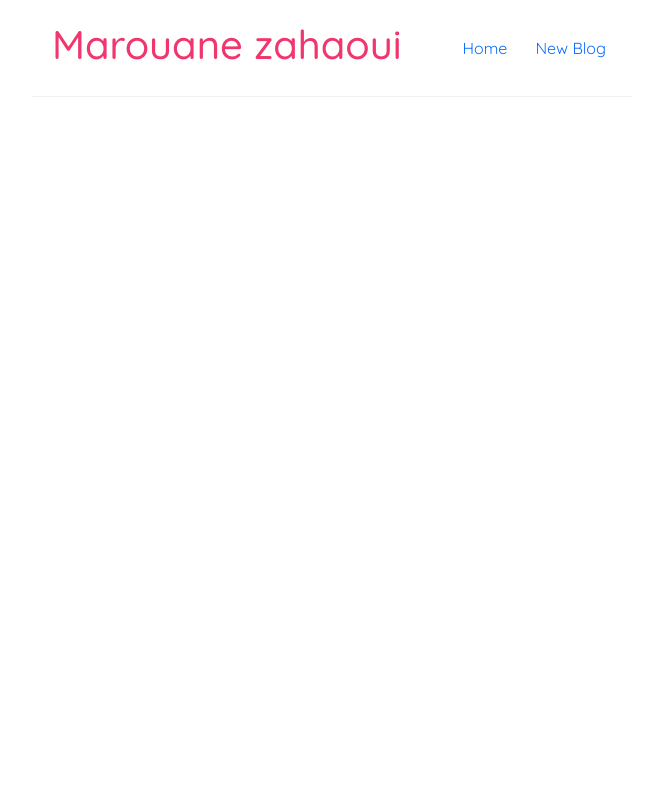
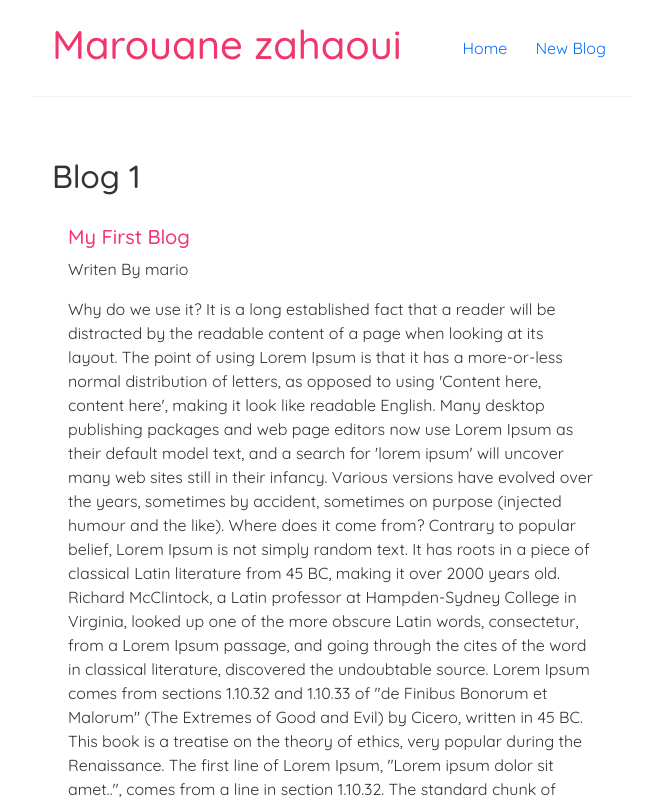
Before and after one commit to marouaneXan/app-with-react, a React (Create React App) app: page /Blog/1 in a window 1280 px wide. Shown: the top 800 px of the page, without its empty margins (308-971 px from the left). Built offline with nearby package versions, Linux system fonts and the light colour scheme; data requests are answered from the project's data file.

Commit message:
get blog by id

```diff
--- a/src/App.js
+++ b/src/App.js
@@ -1,6 +1,7 @@
 import Navbar from "./components/Navbar";
 import Home from "./components/Home";
 import AddBlog from "./components/AddBlog";
+import BlogDetails from "./components/BlogDetails";
 import "bootstrap/dist/css/bootstrap.css";
 import { BrowserRouter as Router, Route, Switch } from "react-router-dom";
 
@@ -17,6 +18,9 @@ function App() {
             <Route path='/AddBlog'>
               <AddBlog/>
             </Route>
+            <Route path='/Blog/:id'>
+              <BlogDetails/>
+            </Route>
           </Switch>
         </div>
       </div>
--- a/src/components/BlogDetails.js
+++ b/src/components/BlogDetails.js
@@ -1,13 +1,26 @@
-import React from 'react'
-
+import { useParams } from "react-router-dom";
+import useFetch from "../hooks/useFetch";
 function BlogDetails() {
+  const { id } = useParams();
+  const {
+    data: blog,
+    isPanding,
+    error,
+  } = useFetch(`http://localhost:8000/blogs/${id}`);
   return (
     <div>
-        <div className="blog-details">
-            <h2>Blog Details</h2>
+      <div className="blog-details">
+        <h2>Blog {id}</h2>
+        <div className="blog-preview" key={blog.id}>
+          {error && <div>{error}</div>}
+          {isPanding && <div>Loading...</div>}
+          <h2>{blog.title}</h2>
+          <p>Writen By {blog.author}</p>
+          <p>{blog.body}</p>
         </div>
+      </div>
     </div>
-  )
+  );
 }
 
-export default BlogDetails
+export default BlogDetails;
--- a/src/components/BlogList.js
+++ b/src/components/BlogList.js
@@ -1,5 +1,5 @@
+import { Link } from "react-router-dom"
 const BlogList = ({blogs,title}) => {
-
   return (
     <div className="blog-preview">
         <h1>{title}</h1>
@@ -8,7 +8,7 @@ const BlogList = ({blogs,title}) => {
           <div className="blog-preview" key={blog.id}>
             <h2>{blog.title}</h2>
             <p>Writen By {blog.author}</p>
-            <button  className="btn btn-danger">Delete</button>
+            <Link to={`/blog/${blog.id}`} className="btn btn-success">Blog Details</Link>
           </div>
         ))
       }
```
